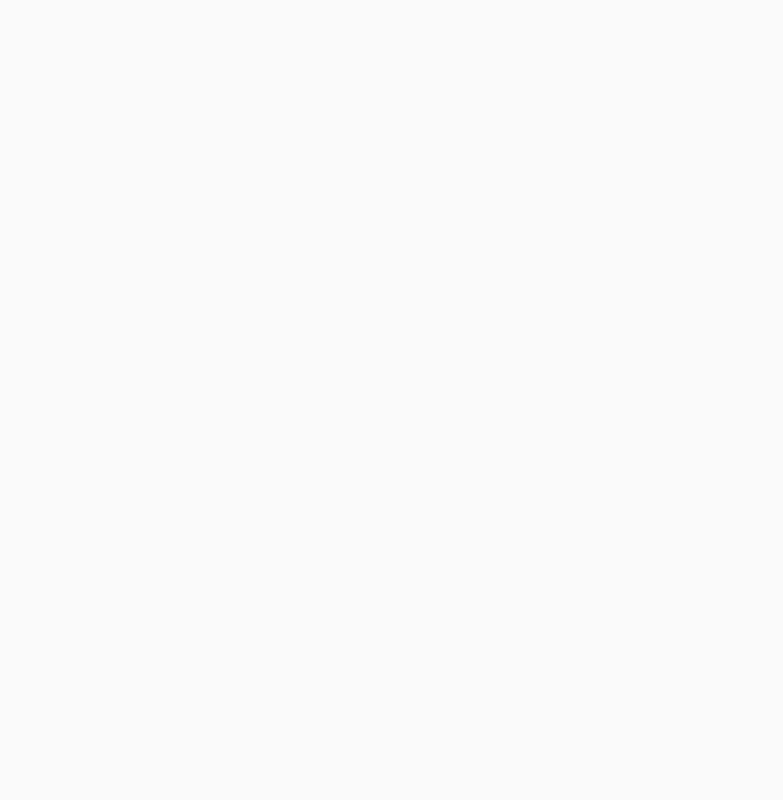
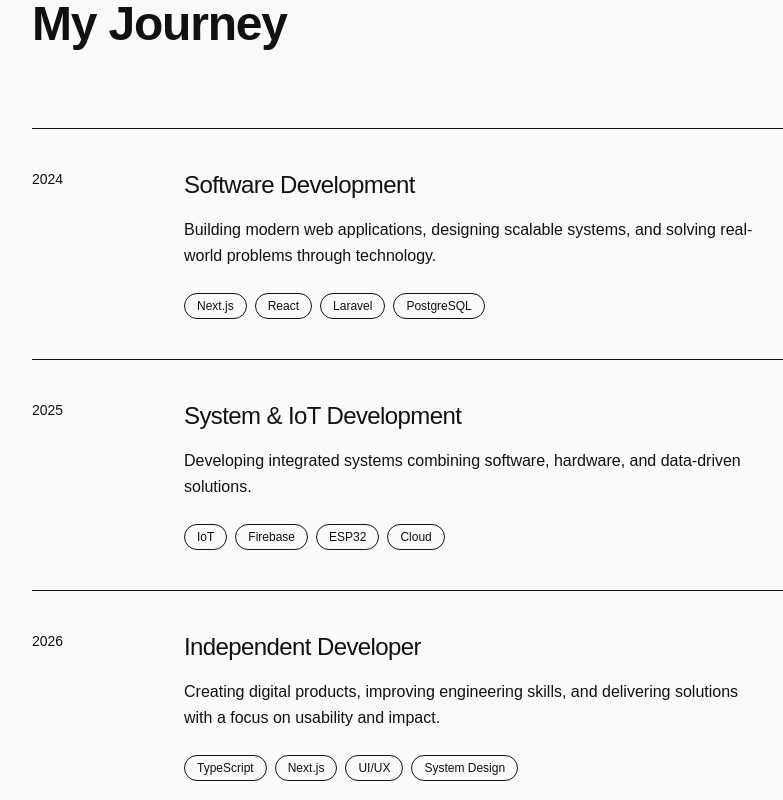
Before and after one commit to gyfrans/al-gyfrans-portfolio, a Next.js app: page /en in a window 1280 px wide. Shown: the part 960-1760 px from the top of the page, without its empty margins (8-791 px from the left). Before the commit the page ends 935 px from the top, so only its background shows below. Built offline with nearby package versions, Linux system fonts and the light colour scheme.

Commit message:
fix: update journey data structure

```diff
--- a/src/app/[locale]/page.tsx
+++ b/src/app/[locale]/page.tsx
@@ -1,4 +1,5 @@
 import HeroSection from "@/components/hero/hero-section";
+import JourneySection from "@/components/experience/journey-section";
 
 
 interface PageProps {
@@ -17,6 +18,7 @@ export default async function Home({
   return (
     <main>
       <HeroSection />
+<JourneySection />
     </main>
   );
 }
--- /dev/null
+++ b/src/components/experience/journey-card.tsx
@@ -0,0 +1,86 @@
+import FadeIn from "@/components/motion/fade-in";
+
+interface JourneyCardProps {
+  year: string;
+  title: string;
+  description: string;
+  stack: string[];
+  delay?: number;
+}
+
+export default function JourneyCard({
+  year,
+  title,
+  description,
+  stack,
+  delay = 0,
+}: JourneyCardProps) {
+  return (
+    <FadeIn delay={delay}>
+      <article
+        className="
+          grid
+          grid-cols-[120px_1fr]
+          gap-8
+          border-t
+          border-border
+          py-10
+        "
+      >
+        <div>
+          <p className="text-sm text-muted">
+            {year}
+          </p>
+        </div>
+
+        <div>
+          <h3
+            className="
+              text-2xl
+              font-medium
+              tracking-tight
+            "
+          >
+            {title}
+          </h3>
+
+          <p
+            className="
+              mt-4
+              max-w-xl
+              leading-relaxed
+              text-muted
+            "
+          >
+            {description}
+          </p>
+
+          <div
+            className="
+              mt-6
+              flex
+              flex-wrap
+              gap-2
+            "
+          >
+            {stack.map((item) => (
+              <span
+                key={item}
+                className="
+                  rounded-full
+                  border
+                  border-border
+                  px-3
+                  py-1
+                  text-xs
+                "
+              >
+                {item}
+              </span>
+            ))}
+          </div>
+        </div>
+      </article>
+    </FadeIn>
+  );
+}
--- /dev/null
+++ b/src/components/experience/journey-section.tsx
@@ -0,0 +1,38 @@
+import Container from "@/components/common/container";
+import SectionTitle from "@/components/common/section-title";
+import JourneyCard from "./journey-card";
+import { journey } from "@/data/journey";
+
+export default function JourneySection() {
+  return (
+    <section
+      className="
+        py-32
+      "
+    >
+      <Container>
+
+        <SectionTitle
+          eyebrow="Experience"
+          title="My Journey"
+          description="A timeline of experiences, projects, and technologies that shaped my development journey."
+        />
+
+        <div
+          className="
+            mt-20
+          "
+        >
+          {journey.map((item, index) => (
+            <JourneyCard
+              key={item.year}
+              {...item}
+              delay={index * 0.15}
+            />
+          ))}
+        </div>
+
+      </Container>
+    </section>
+  );
+}
--- a/src/data/journey.ts
+++ b/src/data/journey.ts
@@ -1,14 +1,38 @@
 export const journey = [
   {
     year: "2024",
-    title: "Software Engineering Student",
+    title: "Software Development",
     description:
-      "Started developing web applications and exploring modern technologies.",
+      "Building modern web applications, designing scalable systems, and solving real-world problems through technology.",
+    stack: [
+      "Next.js",
+      "React",
+      "Laravel",
+      "PostgreSQL",
+    ],
+  },
+  {
+    year: "2025",
+    title: "System & IoT Development",
+    description:
+      "Developing integrated systems combining software, hardware, and data-driven solutions.",
+    stack: [
+      "IoT",
+      "Firebase",
+      "ESP32",
+      "Cloud",
+    ],
   },
   {
     year: "2026",
-    title: "Backend/API Intern",
+    title: "Independent Developer",
     description:
-      "Worked on API testing, Laravel integration, and web development.",
+      "Creating digital products, improving engineering skills, and delivering solutions with a focus on usability and impact.",
+    stack: [
+      "TypeScript",
+      "Next.js",
+      "UI/UX",
+      "System Design",
+    ],
   },
 ];
```
